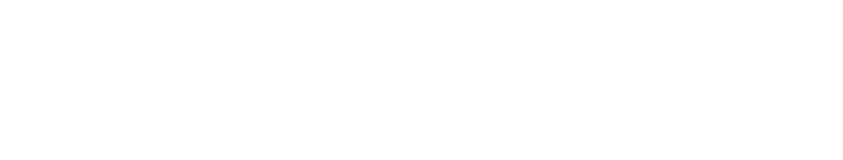
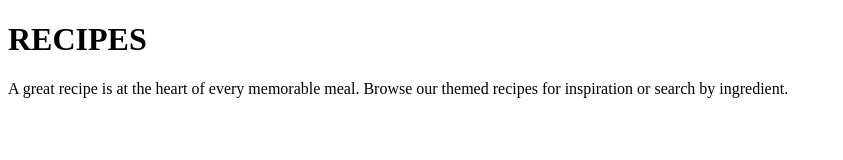
Before and after one commit to Jasks1/CSSExercise, a plain HTML site: page index.html in a window 1280 px wide. Shown: the whole page, without its empty margins (0-843 px from the left). Drawn offline with Linux system fonts and the light colour scheme.

Commit message:
Added Header

```diff
--- a/index.html
+++ b/index.html
@@ -1,11 +1,19 @@
 <!DOCTYPE html>
 <html lang="en">
+
 <head>
   <meta charset="UTF-8">
   <meta name="viewport" content="width=device-width, initial-scale=1.0">
   <title>Document</title>
 </head>
+
 <body>
+  <header>
+    <h1>RECIPES</h1>
+    <p>A great recipe is at the heart of every memorable meal. Browse our themed recipes for inspiration or search by
+      ingredient.</P>
+  </header>
 
 </body>
+
 </html>
```
